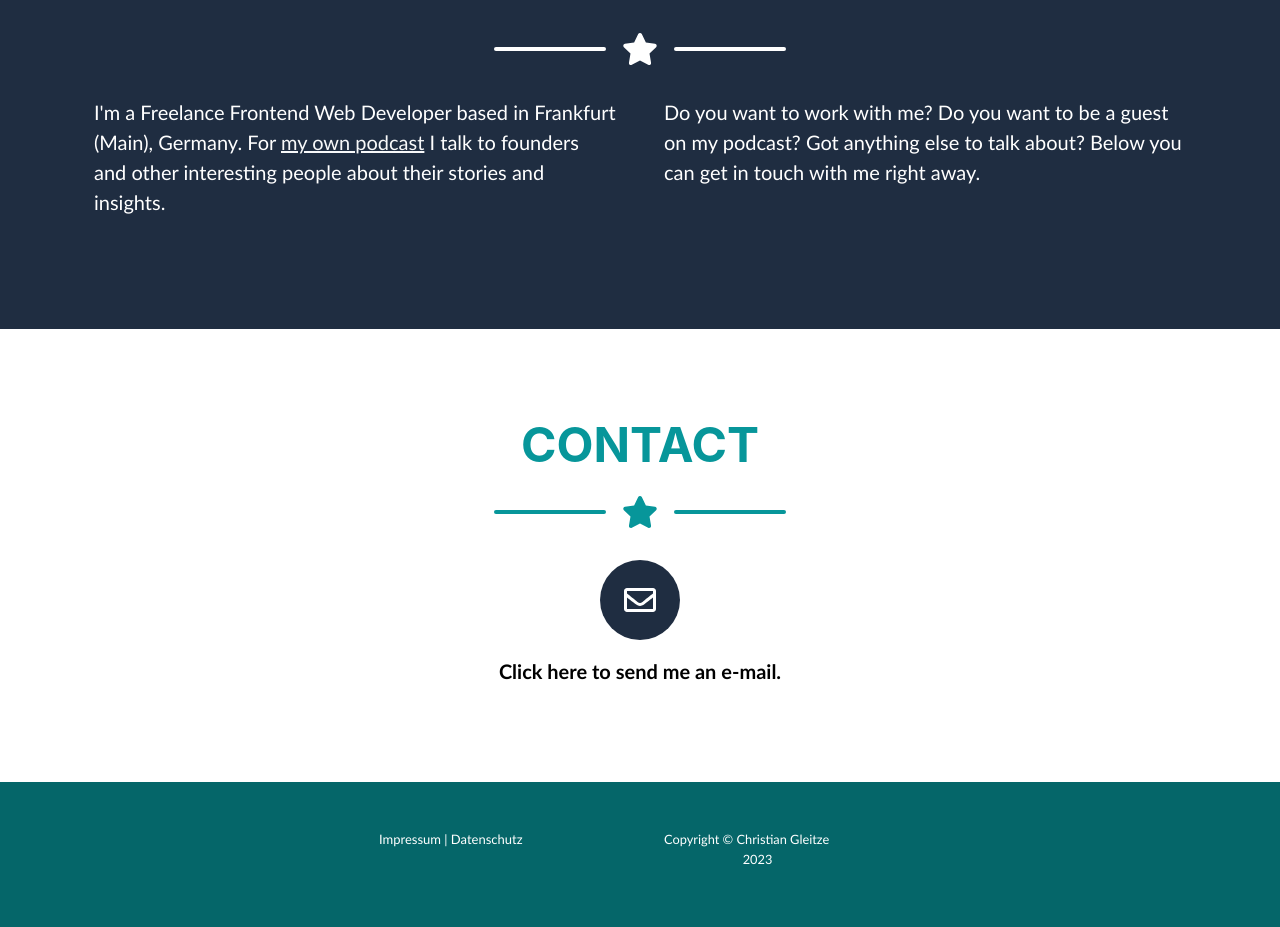
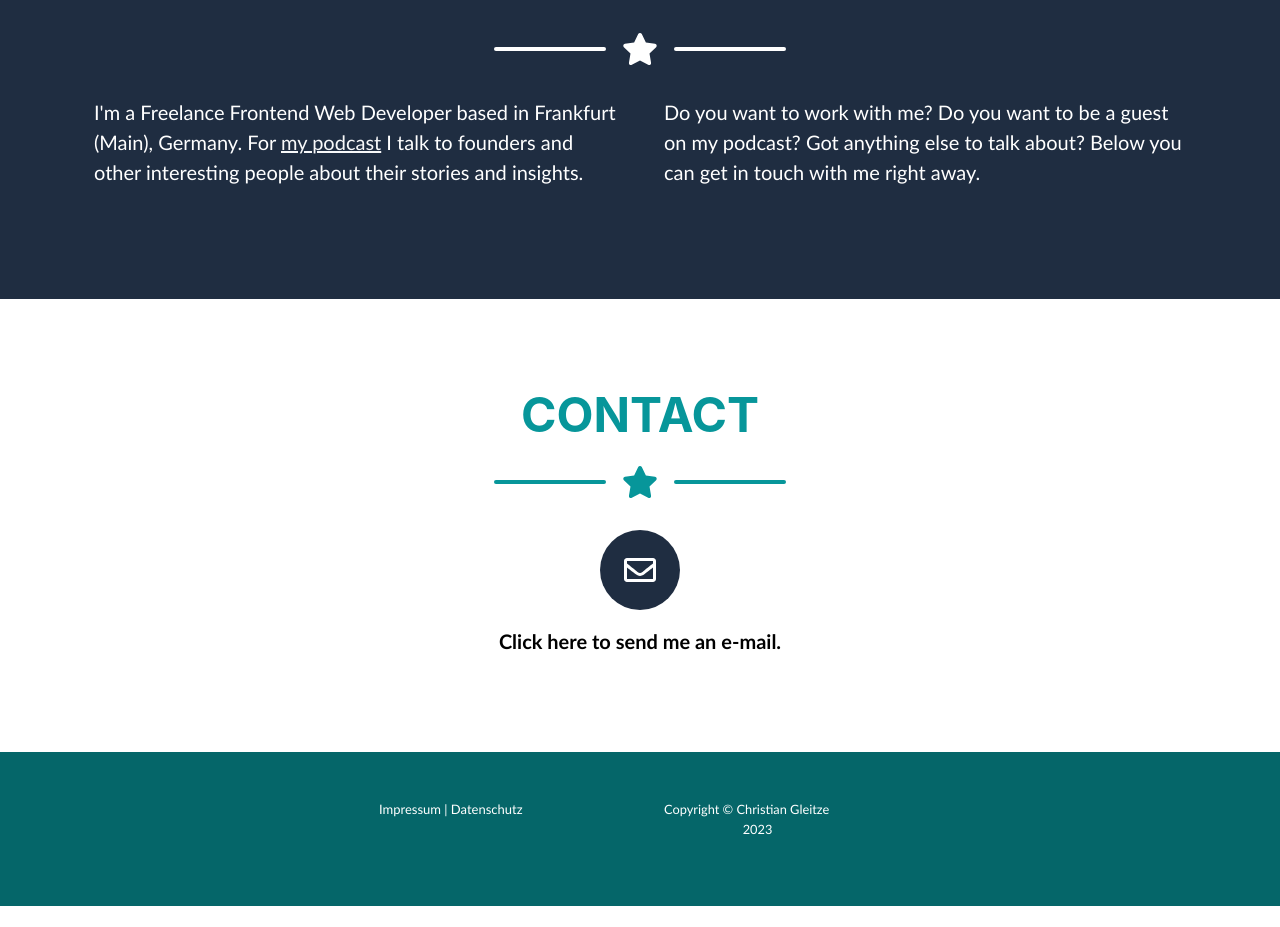
Before and after one commit to chrisgleitze/bootstrap-one-pager, a plain HTML site: page index.html in a window 1280 px wide. Shown: the part 1785-2712 px from the top of the page. After the commit the page ends 2691 px from the top, so only its background shows below. Drawn offline with nearby package versions, Linux system fonts and the light colour scheme; a web font is replaced by a local one.

Commit message:
little text change in 'about'

```diff
--- a/index.html
+++ b/index.html
@@ -344,8 +344,8 @@
             <div class="row">
                 <div class="col-6 ms-auto">
                     <p class="lead">I'm a Freelance Frontend Web Developer based in Frankfurt (Main), Germany. For <a
-                            class="aboutlink" href="https://linktr.ee/ConnectingDotsPod" target="_blank">my own
-                            podcast</a> I
+                            class="aboutlink" href="https://linktr.ee/ConnectingDotsPod" target="_blank">my podcast</a>
+                        I
                         talk to founders and other interesting people about their stories and insights.</p>
                 </div>
                 <div class="col-6 ms-auto">
```
